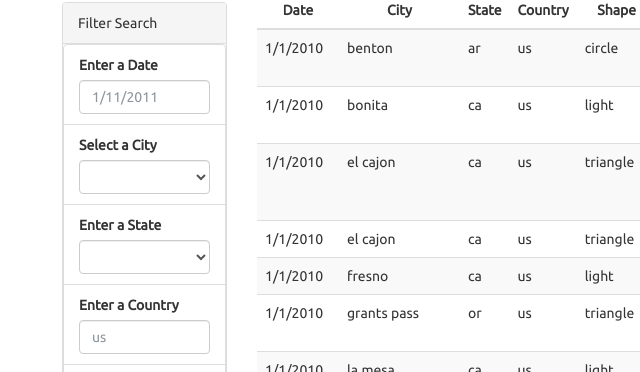
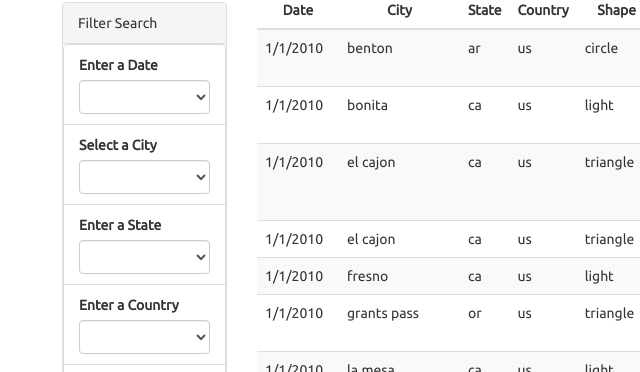
Before and after one commit to deepavadakan/ALIENS-R-REAL-Javascript, a plain HTML site: page UFO-level-2/index.html in a window 1280 px wide. Shown: the part 670-1042 px from the top of the page, 8-648 px from the left. Drawn offline with nearby package versions, Linux system fonts and the light colour scheme.

Commit message:
Level 1&2 form error

```diff
--- a/UFO-level-1/static/js/app.js
+++ b/UFO-level-1/static/js/app.js
@@ -5,7 +5,7 @@ var tableData = data;
 var button = d3.select("#filter-btn");
 
 // Select the form
-var form = d3.select("#form");
+var form = d3.select("form");
 
 // Create event handlers
 button.on("click", runEnter);
--- a/UFO-level-2/index.html
+++ b/UFO-level-2/index.html
@@ -37,7 +37,7 @@
                     <ul class="list-group" id="filters">
                       <li class="filter list-group-item">
                         <label for="date">Enter a Date</label>
-                        <input class="form-control" id="datetime" type="text" placeholder="1/11/2011">
+                        <select class="form-control" name="datetime" id="datetime"></select>
                       </li>
                       <li class="filter list-group-item">
                         <label for="date">Select a City</label>
@@ -49,7 +49,7 @@
                       </li>
                       <li class="filter list-group-item">
                         <label for="date">Enter a Country</label>
-                        <input class="form-control" id="country" type="text" placeholder="us">
+                        <select class="form-control" name="country" id="country"></select>
                       </li>
                       <li class="filter list-group-item">
                         <label for="date">Enter a Shape</label>
--- a/UFO-level-2/static/js/app.js
+++ b/UFO-level-2/static/js/app.js
@@ -1,5 +1,14 @@
 // from data.js
 var tableData = data;
+
+// create the drop down list for date
+var datetime = d3.select("#datetime");
+var datetimeList = tableData.map(sighting => sighting.datetime).filter((value, index, self) => self.indexOf(value) === index);
+console.log(datetimeList);
+datetime.append("option").text("").attr("value","");
+datetimeList.forEach(item => {
+    datetime.append("option").text(item).attr("value",item);
+});
 
 // create the drop down list for city
 var city = d3.select("#city");
@@ -19,6 +28,14 @@ stateList.forEach(item => {
     state.append("option").text(item).attr("value",item);
 });
 
+// create the drop down list for country
+var country = d3.select("#country");
+var countryList = tableData.map(sighting => sighting.country).filter((value, index, self) => self.indexOf(value) === index);
+console.log(countryList);
+country.append("option").text("").attr("value","");
+countryList.forEach(item => {
+    country.append("option").text(item).attr("value",item);
+});
 // create the drop down list for shape
 var shape = d3.select("#shape");
 var shapesList = tableData.map(sighting => sighting.shape).filter((value, index, self) => self.indexOf(value) === index);
@@ -32,7 +49,10 @@ shapesList.forEach(item => {
 var button = d3.select("#filter-btn");
 
 // Select the form
-var form = d3.select("#form");
+var form = d3.select("form");
+
+// Select the form
+var form = d3.select("#country");
 
 // Create event handlers
 button.on("click", runEnter);
```
